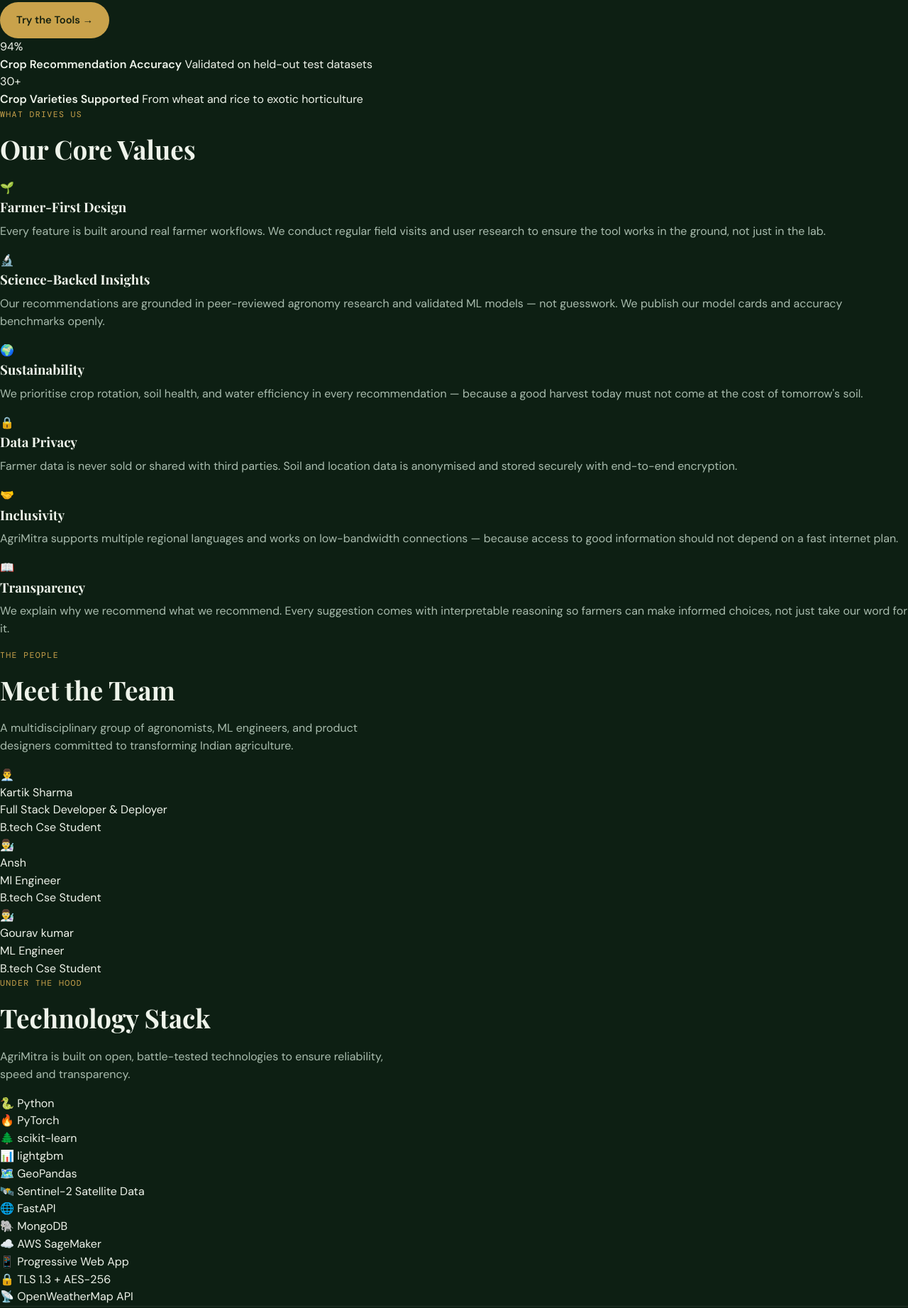
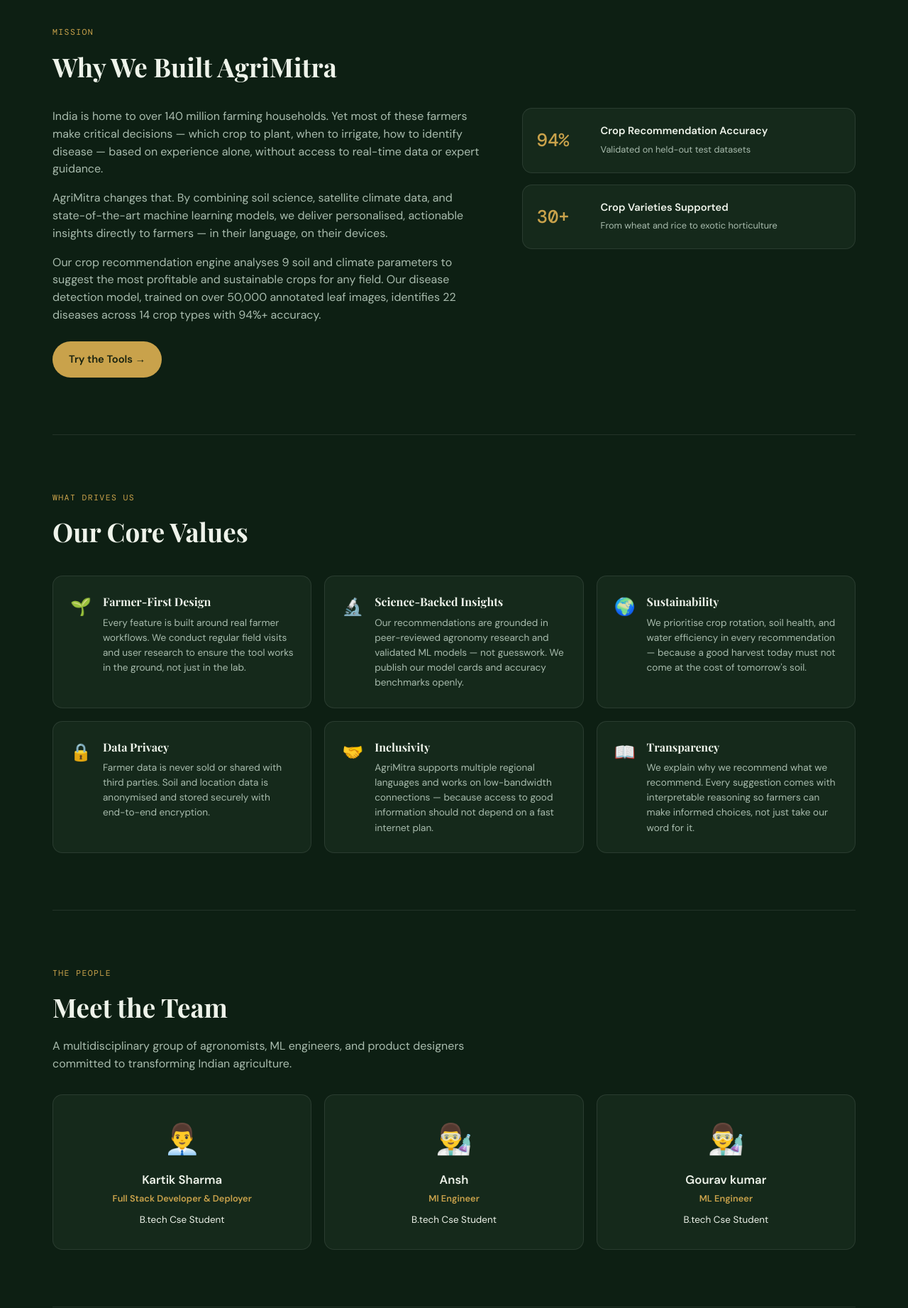
Before and after one commit to Kartik-vats01/Agrimitra, a plain HTML site: page frontend/about.html in a window 1280 px wide. Shown: the part 530-2373 px from the top of the page at 71% size. Drawn offline with nearby package versions, Linux system fonts and the light colour scheme.

Commit message:
Style 2.0

```diff
--- a/frontend/style.css
+++ b/frontend/style.css
@@ -294,6 +294,73 @@
 .modal-backdrop { display: none; position: fixed; inset: 0; background: rgba(0,0,0,.6); z-index: 100; align-items: center; justify-content: center; padding: 20px; }
 .modal-box { background: var(--surface); border: 1px solid var(--border); border-radius: var(--radius); padding: 28px; max-width: 560px; width: 100%; max-height: 88vh; overflow-y: auto; display: grid; gap: 14px; }
 
+/* ---------- About page ---------- */
+.about-hero {
+  padding: 110px 24px 70px;
+  background: var(--bg2);
+  border-bottom: 1px solid var(--border);
+}
+.about-hero-inner { max-width: 780px; margin: 0 auto; text-align: center; }
+.about-hero-inner h1 { font-size: clamp(2rem, 4.5vw, 3rem); line-height: 1.15; }
+.about-hero-inner h1 span { color: var(--accent); font-style: italic; }
+.about-hero-inner p { max-width: 620px; margin: 0 auto; font-size: 1.02rem; }
+.about-hero-inner .section-label { display: flex; justify-content: center; }
+
+.about-main { max-width: 1180px; margin: 0 auto; padding: 0 24px; }
+.about-section { padding: 80px 0; border-bottom: 1px solid var(--border); }
+.about-section:last-child { border-bottom: none; }
+.about-section .section-desc { max-width: 620px; }
+
+/* Mission */
+.mission-grid { display: grid; grid-template-columns: 1.3fr 1fr; gap: 50px; margin-top: 30px; align-items: start; }
+.mission-visual { display: grid; gap: 16px; }
+.mission-stat {
+  display: flex; align-items: center; gap: 18px;
+  background: var(--surface); border: 1px solid var(--border); border-radius: var(--radius);
+  padding: 20px;
+}
+.mission-stat-num { font-family: var(--font-mono); font-size: 1.6rem; color: var(--accent); font-weight: 500; min-width: 72px; }
+.mission-stat-text strong { display: block; font-size: .92rem; color: var(--text); margin-bottom: 2px; }
+.mission-stat-text span { font-size: .8rem; color: var(--text-dim); }
+
+/* Values */
+.values-grid { display: grid; grid-template-columns: 1fr 1fr 1fr; gap: 18px; margin-top: 34px; }
+.value-card {
+  display: flex; gap: 16px; align-items: flex-start;
+  background: var(--surface); border: 1px solid var(--border); border-radius: var(--radius);
+  padding: 24px;
+}
+.value-icon { font-size: 1.5rem; flex-shrink: 0; }
+.value-card h3 { font-size: 1rem; margin-bottom: 6px; }
+.value-card p { font-size: .85rem; margin: 0; }
+
+/* Team */
+.team-grid { display: grid; grid-template-columns: 1fr 1fr 1fr; gap: 18px; margin-top: 30px; }
+.team-card {
+  text-align: center; background: var(--surface); border: 1px solid var(--border);
+  border-radius: var(--radius); padding: 30px 22px;
+}
+.team-avatar { font-size: 2.6rem; margin-bottom: 12px; }
+.team-name { font-weight: 700; font-size: 1.05rem; color: var(--text); }
+.team-role { font-size: .8rem; color: var(--accent); font-weight: 600; margin: 4px 0 10px; }
+.team-bio { font-size: .84rem; margin: 0; }
+
+/* Technology stack */
+.tech-stack { display: flex; flex-wrap: wrap; gap: 12px; margin-top: 30px; }
+.tech-pill {
+  display: inline-flex; align-items: center; gap: 8px;
+  background: var(--bg2); border: 1px solid var(--border); border-radius: 999px;
+  padding: 10px 18px; font-size: .85rem; color: var(--text);
+}
+.tech-pill-icon { font-size: 1rem; }
+
+@media (max-width: 900px) {
+  .mission-grid, .values-grid, .team-grid { grid-template-columns: 1fr; }
+}
+@media (max-width: 560px) {
+  .values-grid, .team-grid { grid-template-columns: 1fr; }
+}
+
 /* ---------- Responsive ---------- */
 @media (max-width: 900px) {
   .main-nav { display: none; }
```
